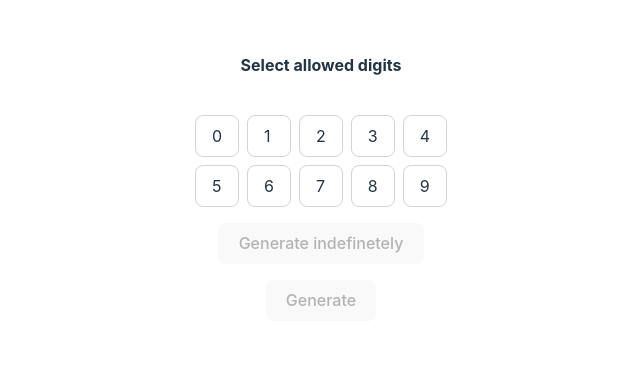
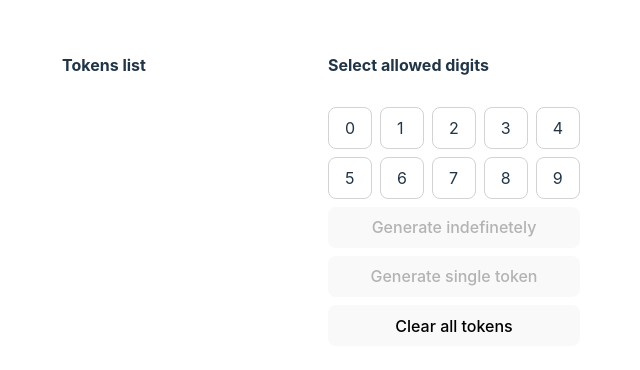
Before and after one commit to AthmaneKhl/akirolabs, a React (Vite) app in the folder frontend/: page / in a window 1280 px wide. Shown: the top 370 px of the page, without its empty margins (319-959 px from the left). Built offline with nearby package versions, Linux system fonts and the light colour scheme.

Commit message:
fe: use new api to validate single tokens

```diff
--- /dev/null
+++ b/frontend/src/api/index.ts
@@ -0,0 +1,23 @@
+import { useState } from "react";
+const baseUrlApi = import.meta.env.VITE_API;
+
+type Api = [(token: string) => Promise<true | false | undefined>, boolean];
+const useApi = (): Api => {
+  const [loading, setLoading] = useState(false);
+
+  const validate = async (token: string) => {
+    setLoading(true);
+    const response = await fetch(`${baseUrlApi}/${token}`, {
+      headers: {
+        "Access-Control-Allow-Origin": "*",
+      },
+    });
+    setLoading(false);
+    const result = await response.json();
+    return result;
+  };
+
+  return [validate, loading];
+};
+
+export { useApi };
--- a/frontend/src/app/App.tsx
+++ b/frontend/src/app/App.tsx
@@ -2,12 +2,14 @@ import { useEffect, useRef, useState } from 'react'
 import { DigitTable } from '../digit/DigitTable'
 import { getToken } from '../utils/generator'
 import { AppWrapper } from './app.style'
-import { TokenList } from '../token/TokenList'
+import { Token, TokenList } from '../token/TokenList'
+import { useApi } from '../api'
 
 function App() {
   const [selectedDigits, setSelectedDigits] = useState<number[]>([])
-  const [tokens, setTokens] = useState<string[]>([])
+  const [tokens, setTokens] = useState<Token[]>([])
   const [infiniteGeneration, setInfiniteGeneration] = useState(false)
+  const [validate] = useApi()
   const intervalRef = useRef<number>(0)
 
   useEffect(() => {
@@ -29,14 +31,33 @@ function App() {
     }
   }
 
+  const handleGenerateSingle = () => {
+    setTokens([...tokens, getToken(selectedDigits)])
+  }
+
+  const handleValidateToken = async (token: string) => {
+    const res = await validate(token)
+    const updatedTokens = tokens.map(t => {
+      if (t.token === token) {
+        return { token, valid: res }
+      }
+      return t
+    })
+
+    setTokens(updatedTokens)
+  }
+
   const isDisabled = !selectedDigits.length
 
   return (
     <AppWrapper>
-      <DigitTable selected={selectedDigits} onSelect={handleSelectedDigits} />
-      <button disabled={isDisabled} onClick={() => setInfiniteGeneration(!infiniteGeneration)}>{infiniteGeneration ? "stop generation" : "Generate indefinetely"}</button>
-      <button disabled={isDisabled} onClick={() => setTokens([...tokens, getToken(selectedDigits)])}>Generate</button>
-      <TokenList tokens={tokens} />
+      <TokenList tokens={tokens} onValidate={handleValidateToken} />
+      <div>
+        <DigitTable selected={selectedDigits} onSelect={handleSelectedDigits} />
+        <button disabled={isDisabled} onClick={() => setInfiniteGeneration(!infiniteGeneration)}>{infiniteGeneration ? "stop generation" : "Generate indefinetely"}</button>
+        <button disabled={isDisabled} onClick={handleGenerateSingle}>Generate single token</button>
+        <button onClick={() => setTokens([])}>Clear all tokens</button>
+      </div>
 
     </AppWrapper>
   )
--- a/frontend/src/app/app.style.ts
+++ b/frontend/src/app/app.style.ts
@@ -2,10 +2,16 @@ import styled from "@emotion/styled";
 
 const AppWrapper = styled.div`
   display: flex;
-  flex-direction: column;
-  align-items: center;
+  flex-direction: row;
+  align-items: flex-start;
+  justify-content: center;
   gap: 16px;
   padding-top: 32px;
+  > div {
+    display: flex;
+    flex-direction: column;
+    gap: 8px;
+  }
 `;
 
 export { AppWrapper };
--- a/frontend/src/token/TokenList.tsx
+++ b/frontend/src/token/TokenList.tsx
@@ -1,11 +1,28 @@
 import { FC } from "react";
-import { TokenListItem, TokenListSection } from "./tokenList.style";
+import { TokenListItem, TokenListSection, TokenValidateBox } from "./tokenList.style";
 
+interface Token {
+    token: string;
+    valid: true | false | undefined
+}
 
-const TokenList: FC<{ tokens: string[] }> = ({ tokens }) => {
-    return <TokenListSection>
-        {tokens.map(t => <TokenListItem>{t}</TokenListItem>)}
-    </TokenListSection>
+const TokenList: FC<{ tokens: Token[], onValidate: (token: string) => void }> = ({ tokens, onValidate }) => {
+    return <>
+        <TokenListSection>
+            <h4>Tokens list</h4>
+            <div>
+
+                {tokens.map(t => <TokenListItem>
+                    {t.token}
+                    {t.valid === true && <TokenValidateBox valid={t.valid}>✔</TokenValidateBox>}
+                    {t.valid === false && <TokenValidateBox valid={t.valid}>✖</TokenValidateBox>}
+                    {t.valid === undefined && <TokenValidateBox valid={t.valid} onClick={() => onValidate(t.token)}>➤</TokenValidateBox>}
+
+                </TokenListItem>)}
+            </div>
+        </TokenListSection>
+    </>
 }
 
 export { TokenList }
+export type { Token }
--- a/frontend/src/token/tokenList.style.ts
+++ b/frontend/src/token/tokenList.style.ts
@@ -1,12 +1,16 @@
 import styled from "@emotion/styled";
 
 const TokenListSection = styled.div`
-  max-height: 70vh;
-  overflow-y: scroll;
-  width: 250px;
-  gap: 8px;
   display: flex;
   flex-direction: column;
+  > div {
+    max-height: 80vh;
+    overflow-y: scroll;
+    width: 250px;
+    gap: 8px;
+    display: flex;
+    flex-direction: column;
+  }
 `;
 
 const TokenListItem = styled.div`
@@ -16,4 +20,15 @@ const TokenListItem = styled.div`
   text-align: center;
 `;
 
-export { TokenListSection, TokenListItem };
+const TokenValidateBox = styled.span<{ valid?: boolean; onClick?: () => void }>`
+  padding: 4px;
+  margin-left: 8px;
+  cursor: ${({ onClick }) => (!!onClick ? "pointer" : "initial")};
+  background: ${({ onClick }) => (!!onClick ? "whitesmoke" : "initial")};
+  border: ${({ onClick }) => (!!onClick ? "1px solid lightgray" : "initial")};
+  border-radius: 8px;
+  color: ${({ valid }) =>
+    valid ? "green" : valid === false ? "red" : "initial"};
+`;
+
+export { TokenListSection, TokenListItem, TokenValidateBox };
--- a/frontend/src/utils/generator.ts
+++ b/frontend/src/utils/generator.ts
@@ -1,4 +1,6 @@
-const getToken = (allowedDigits: number[]): string => {
+import { Token } from "../token/TokenList";
+
+const getToken = (allowedDigits: number[]): Token => {
   let token = "";
   const getRandomFromAllowed = () => {
     const max = allowedDigits.length;
@@ -16,7 +18,10 @@ const getToken = (allowedDigits: number[]): string => {
     }
   }
 
-  return token;
+  return {
+    token,
+    valid: undefined,
+  };
 };
 
 export { getToken };
```
Also changed, not shown: 1 other file (tests, documents, lock files or other folders).
